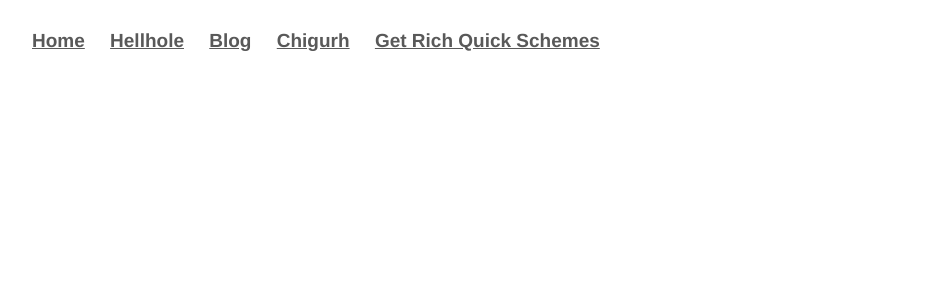
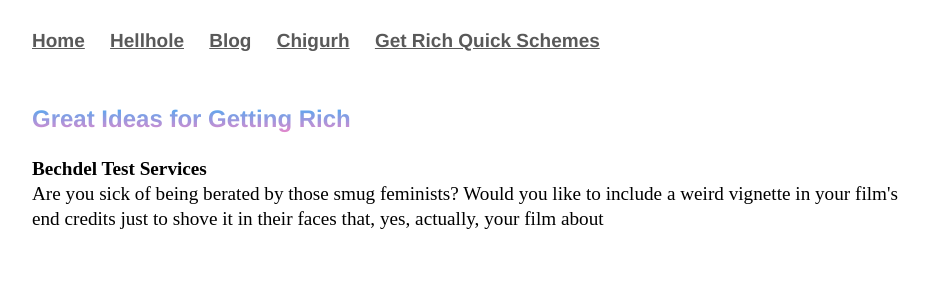
Before and after one commit to Pinelife/pinelife.github.io, a Jekyll site: the page schemes/index.html, which Jekyll copies as it is, in a window 1280 px wide. Shown: the top 300 px of the page, without its empty margins (160-1089 px from the left). Built offline with Jekyll 4.4.1, drawn with Linux system fonts in a browser that asks for light colours.

Commit message:
Update index.html

```diff
--- a/schemes/index.html
+++ b/schemes/index.html
@@ -13,3 +13,13 @@
             <li><a href="/schemes">Get Rich Quick Schemes</a></li>
 	    		</ul>
 			</nav>
+
+			<h3>Great Ideas for Getting Rich</h3>
+
+			<p><b>Bechdel Test Services</b><br/>
+				Are you sick of being berated by those smug feminists? Would you like to include a
+				weird vignette in your film's end credits just to shove it in their faces that, yes, actually,
+				your film about
+			</p>
+
+</body>
```
